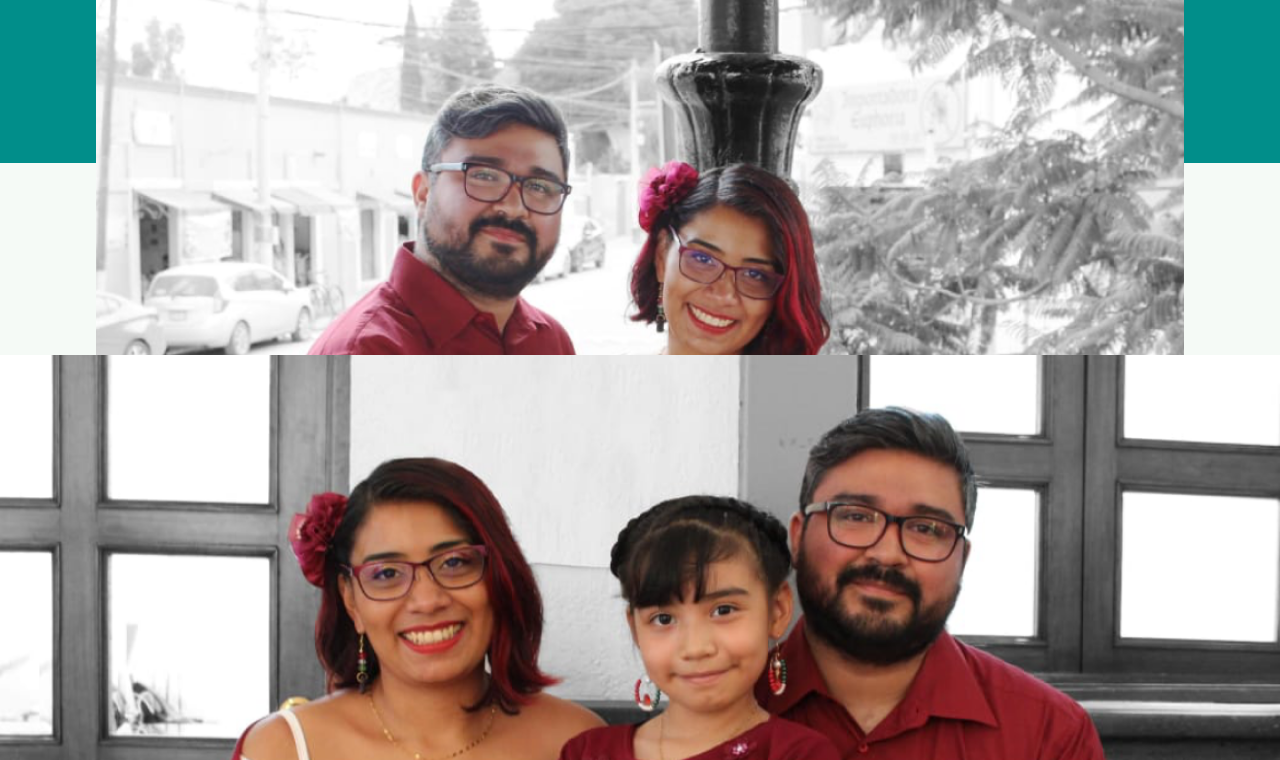
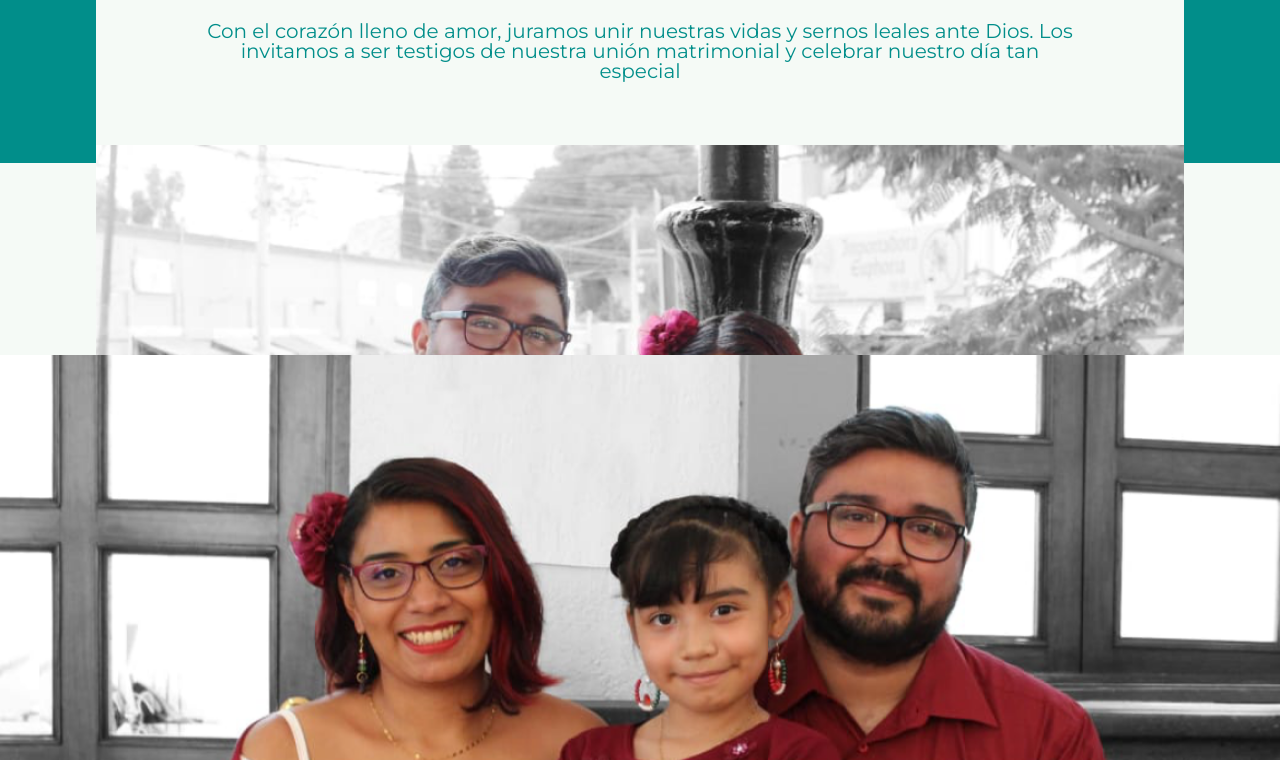
Before and after one commit to JDanielFV/boda.github.io, a plain HTML site: page index.html in a window 1280 px wide. Shown: the part 1437-2197 px from the top of the page. Drawn offline with Linux system fonts and the light colour scheme.

Commit message:
Actualización de textos y estilos

```diff
--- a/index.html
+++ b/index.html
@@ -12,8 +12,10 @@
 <body style="background-color: #F5FAF6;">
     <section class="header"">
         <div><img src="./Logo.png" alt="" class="logoPagina""></img></div>
-        <div class="text-container"><p>“Yer jalan atthirari anni.</p>
-            <P>Shekh ma shieraki anni”</p></div>
+        <div class="text-container">
+            <p>“Yer jalan atthirari anni.</p>
+            <P>Shekh ma shieraki anni”</p>
+        </div>
         <div class="text-container"><p style="font-weight: 600;">Padrinos:</p>
             <p>Sergio Loe</p>
             <p>Alma Delia Garcia</p></div>
@@ -22,7 +24,7 @@
     <section class="segunda">
         <div><img src="./LogoSegunda.png" alt="" class="logoSegunda"></div>
         <div class="tarjeta">
-            <p class="text-container-segunda">Hoy damos un paso importante en nuestras vidas, y nos encantaría poder tenerte cerca en él.</p>
+            <p class="text-container-segunda">Con el corazón lleno de amor, juramos unir nuestras vidas y sernos leales ante Dios. Los invitamos a ser testigos de nuestra unión matrimonial y celebrar nuestro día tan especial</p>
             <img src="./fotoSegunda.png" alt="" class="fotoSegunda">
             <!-- <div><a href=""><img src="./Boton.png" alt="boton" class="boton""></a></div> -->
         </div>
--- a/styles.css
+++ b/styles.css
@@ -45,8 +45,8 @@
     background-color: #F5FAF6;
     border-radius: 30px;
     width: 85dvw;
-    height: 70dvh;
     display: flex;
+    padding-top: 5dvi;
     flex-direction: column;
     justify-content: space-around;
     align-items: center;
@@ -62,6 +62,7 @@
     color: #018E8A;
     font-size: 20px;
     text-align: center;
+    padding-bottom: 5dvi;
     width: 80%;
 }
 
```
